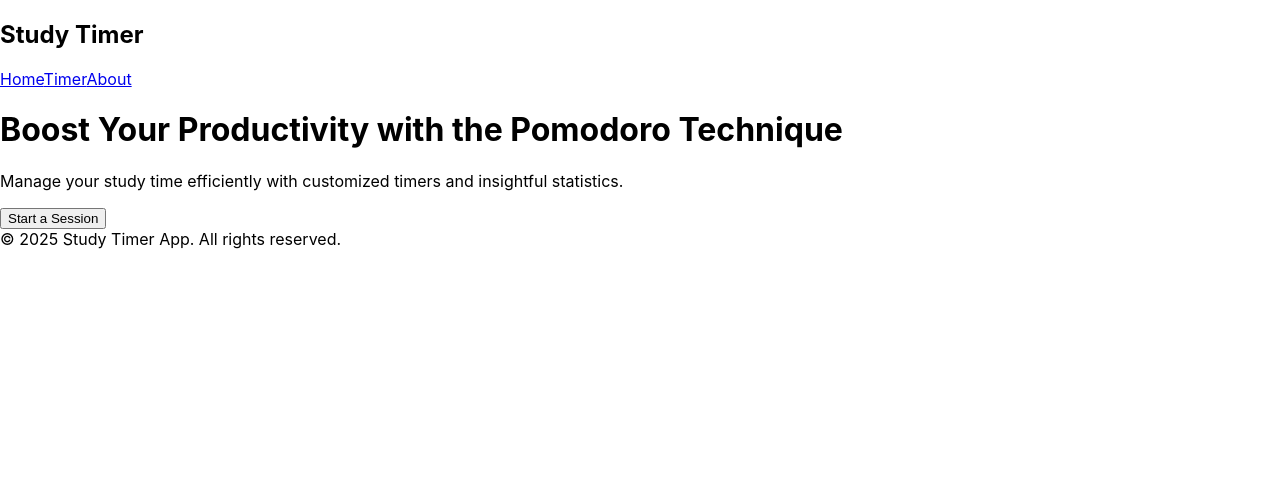
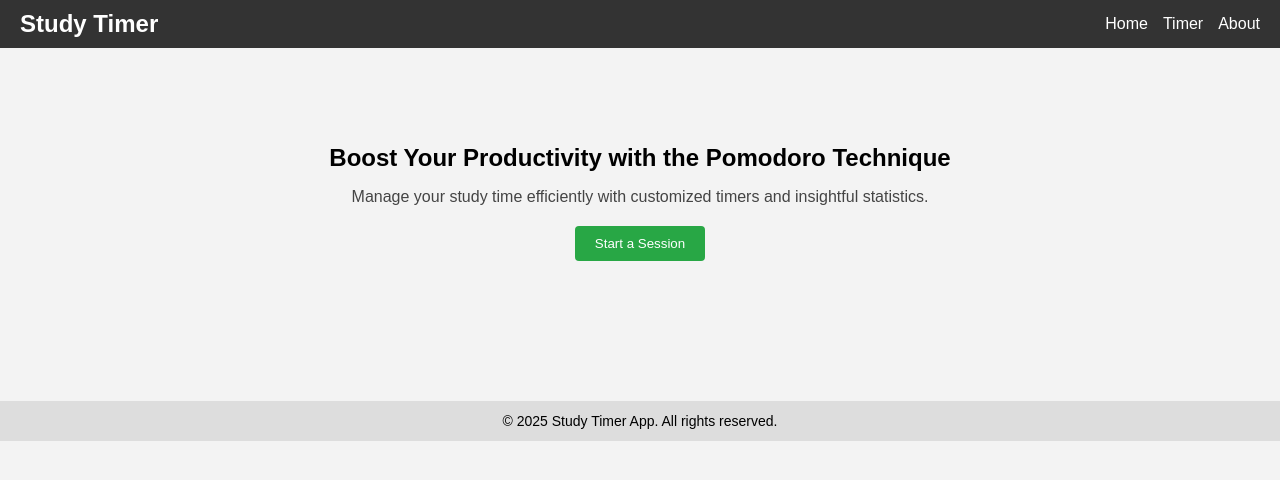
Before and after one commit to Sankalp13353/timmer-capstone, a React (Create React App) app: page / in a window 1280 px wide. Shown: the top 480 px of the page. Built offline with nearby package versions, Linux system fonts and the light colour scheme.

Commit message:
CSS added in Home Page

```diff
--- a/src/styles/App.css
+++ b/src/styles/App.css
@@ -1,38 +1,65 @@
-.App {
-  text-align: center;
+body {
+  margin: 0;
+  font-family: Arial, sans-serif;
+  background-color: #f3f3f3;
 }
 
-.App-logo {
-  height: 40vmin;
-  pointer-events: none;
+.navbar {
+  background-color: #333;
+  color: white;
+  padding: 10px 20px;
+  display: flex;
+  justify-content: space-between;
+  align-items: center;
 }
 
-@media (prefers-reduced-motion: no-preference) {
-  .App-logo {
-    animation: App-logo-spin infinite 20s linear;
-  }
+.navbar h2 {
+  margin: 0;
 }
 
-.App-header {
-  background-color: #282c34;
-  min-height: 100vh;
-  display: flex;
-  flex-direction: column;
-  align-items: center;
-  justify-content: center;
-  font-size: calc(10px + 2vmin);
+.nav-links a {
   color: white;
+  text-decoration: none;
+  margin-left: 15px;
 }
 
-.App-link {
-  color: #61dafb;
+.nav-links a:hover {
+  text-decoration: underline;
 }
 
-@keyframes App-logo-spin {
-  from {
-    transform: rotate(0deg);
-  }
-  to {
-    transform: rotate(360deg);
-  }
+.main {
+  text-align: center;
+  padding: 80px 20px;
 }
+
+.main h1 {
+  font-size: 24px;
+  margin-bottom: 10px;
+}
+
+.main p {
+  font-size: 16px;
+  color: #444;
+  margin-bottom: 20px;
+}
+
+button {
+  background-color: #28a745;
+  color: white;
+  padding: 10px 20px;
+  border: none;
+  border-radius: 4px;
+  cursor: pointer;
+}
+
+button:hover {
+  background-color: #218838;
+}
+
+.footer {
+  background-color: #ddd;
+  text-align: center;
+  padding: 12px 0;
+  font-size: 14px;
+  margin-top: 60px;
+}
```
